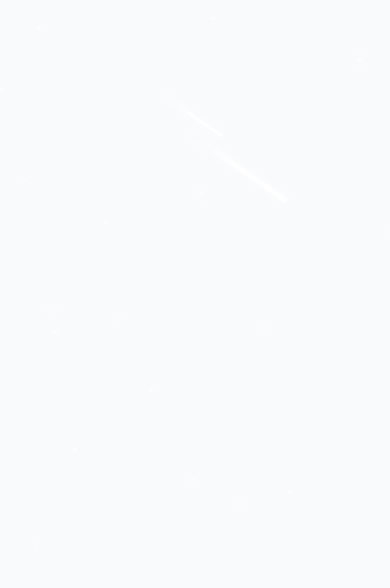
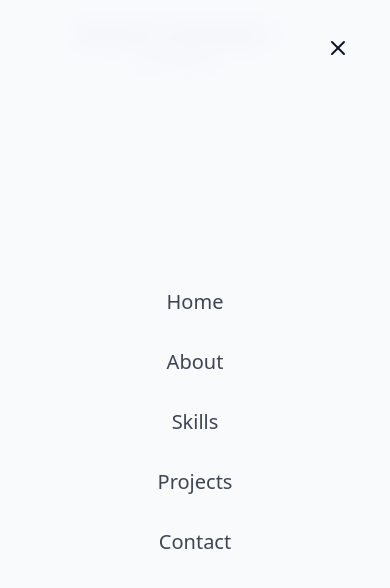
Before and after one commit to memo12210/portfolio, a React (Vite) app: page / in a window 390 px wide. Shown: the top 588 px of the page. Built offline with nearby package versions, Linux system fonts and the light colour scheme.

Commit message:
add Navbar component and adjust meteor animation duration

```diff
--- /dev/null
+++ b/src/components/Navbar.jsx
@@ -0,0 +1,92 @@
+import { useEffect, useState } from "react";
+import { cn } from "@/lib/utils";
+import { Menu, X } from "lucide-react";
+
+const navItems = [
+  { name: "Home", href: "#" },
+  { name: "About", href: "#about" },
+  { name: "Skills", href: "#skills" },
+  { name: "Projects", href: "#projects" },
+  { name: "Contact", href: "#contact" },
+];
+
+export const Navbar = () => {
+  const [isScrolled, setIsScrolled] = useState(false);
+  const [isMenuOpen, setIsMenuOpen] = useState(true);
+
+  useEffect(() => {
+    const handleScroll = () => {
+      setIsScrolled(window.screenY > 10);
+    };
+
+    window.addEventListener("scroll", handleScroll);
+    return () => window.removeEventListener("scroll", handleScroll);
+  }, []);
+
+  return (
+    <nav
+      className={cn(
+        "fixed w-full z-40 transition-all duration-300",
+        isScrolled ? "py-3 bg-background/80 backdrop-blur-md shadow-xs" : "py-5"
+      )}
+    >
+      <div className="container flex items-center justify-between">
+        <a
+          className="text-xl font-bold text-primary flex items-center"
+          href="#hero"
+        >
+          <span className="relative z-10">
+            <span className="text-glow text-foreground">
+              Mehmet Çalıkoğlu's
+            </span>{" "}
+            Portfolio
+          </span>
+        </a>
+
+        {/* Desktop Version */}
+        <div className="hidden md:flex space-x-8">
+          {navItems.map((item, key) => (
+            <a
+              key={key}
+              href={item.href}
+              className="text-foreground/80 hover:text-primary transition-colors duration-300"
+            >
+              {item.name}
+            </a>
+          ))}
+        </div>
+        {/* Mobile Version */}
+        <button
+          onClick={() => setIsMenuOpen((prev) => !prev)}
+          className="md:hidden p-2 text-foreground z-50 "
+          aria-label={isMenuOpen ? "Close menu" : "Open menu"}
+        >
+          {isMenuOpen ? <X size={24} /> : <Menu size={24} />}
+        </button>
+
+        <div
+          className={cn(
+            "fixed inset-0 bg-background/95 backdrop-blur-md z-40 flex flex-col items-center justify-center",
+            "transition-all duration-300 md:hidden",
+            isMenuOpen
+              ? "opacity-100 pointer-events-auto"
+              : "opacity-0 pointer-events-none"
+          )}
+        >
+          <div className="flex flex-col space-y-8 text-xl">
+            {navItems.map((item, key) => (
+              <a
+                key={key}
+                href={item.href}
+                className="text-foreground/80 hover:text-primary transition-colors duration-300"
+                onClick={() => setIsMenuOpen(false)}
+              >
+                {item.name}
+              </a>
+            ))}
+          </div>
+        </div>
+      </div>
+    </nav>
+  );
+};
--- a/src/index.css
+++ b/src/index.css
@@ -17,7 +17,7 @@
   --animate-fade-in-delay-2: fade-in 0.7s ease-out 0.4s forwards;
   --animate-fade-in-delay-3: fade-in 0.7s ease-out 0.6s forwards;
   --animate-fade-in-delay-4: fade-in 0.7s ease-out 0.8s forwards;
-  --animate-meteor: meteor 5s linear infinite;
+  --animate-meteor: meteor 3s linear infinite;
 
   @keyframes float {
     0%,
--- a/src/pages/Home.jsx
+++ b/src/pages/Home.jsx
@@ -1,16 +1,17 @@
 import { Star } from "lucide-react";
 import { ThemeToggle } from "../components/ThemeToggle";
 import { StarBackground } from "../components/StarBackground";
+import { Navbar } from "../components/Navbar";
 
 export const Home = () => {
   return (
-    <div className="min-h-screen bg-background text-foreground overflow-x-hidden">
+    <div className="min-h-dvg bg-background text-foreground overflow-x-hidden">
       {/* Theme Toggle */}
       <ThemeToggle />
       {/* Background Effects */}
       <StarBackground />
       {/* Navbar */}
-
+      <Navbar />
       {/* Main Content */}
 
       {/* Footer */}
```
